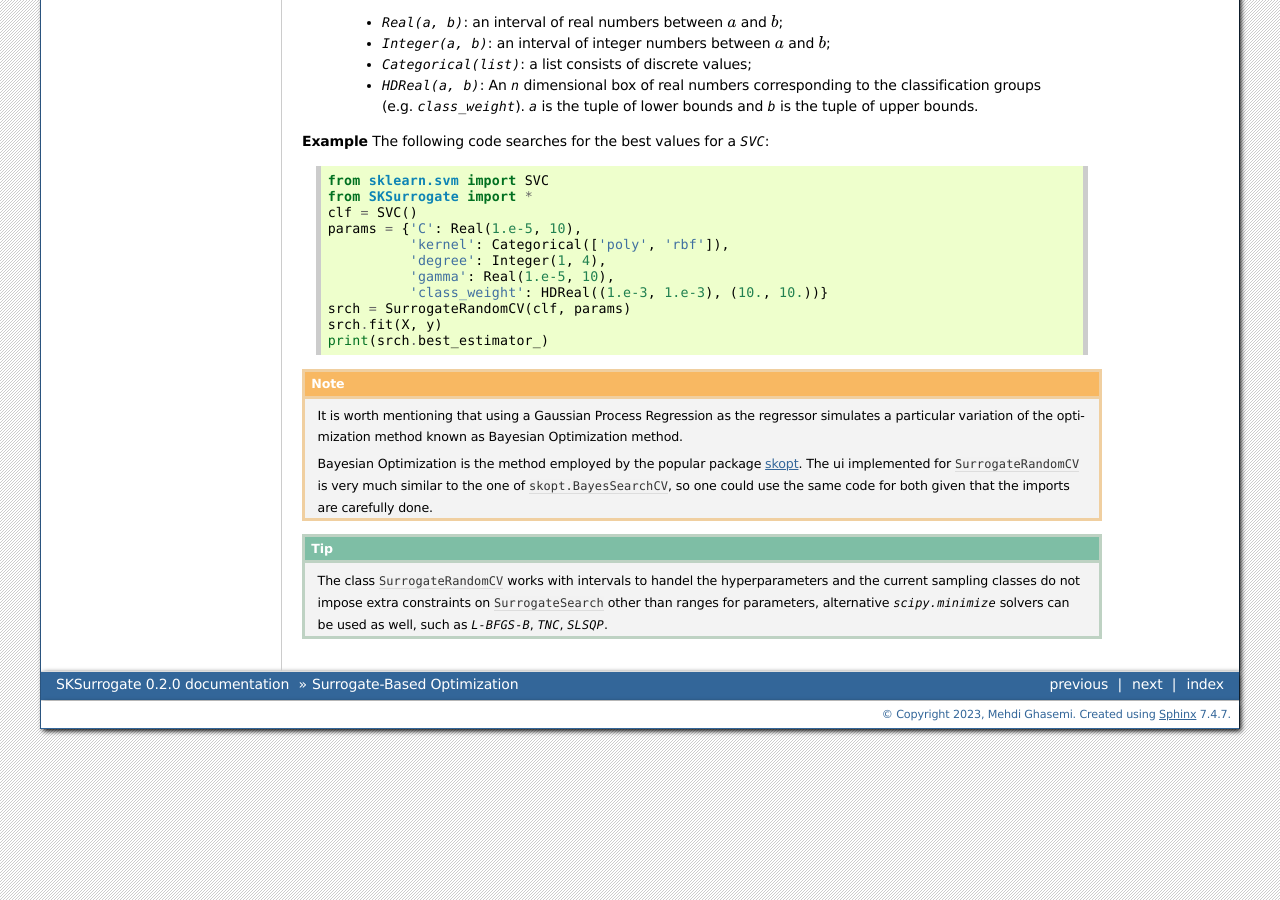
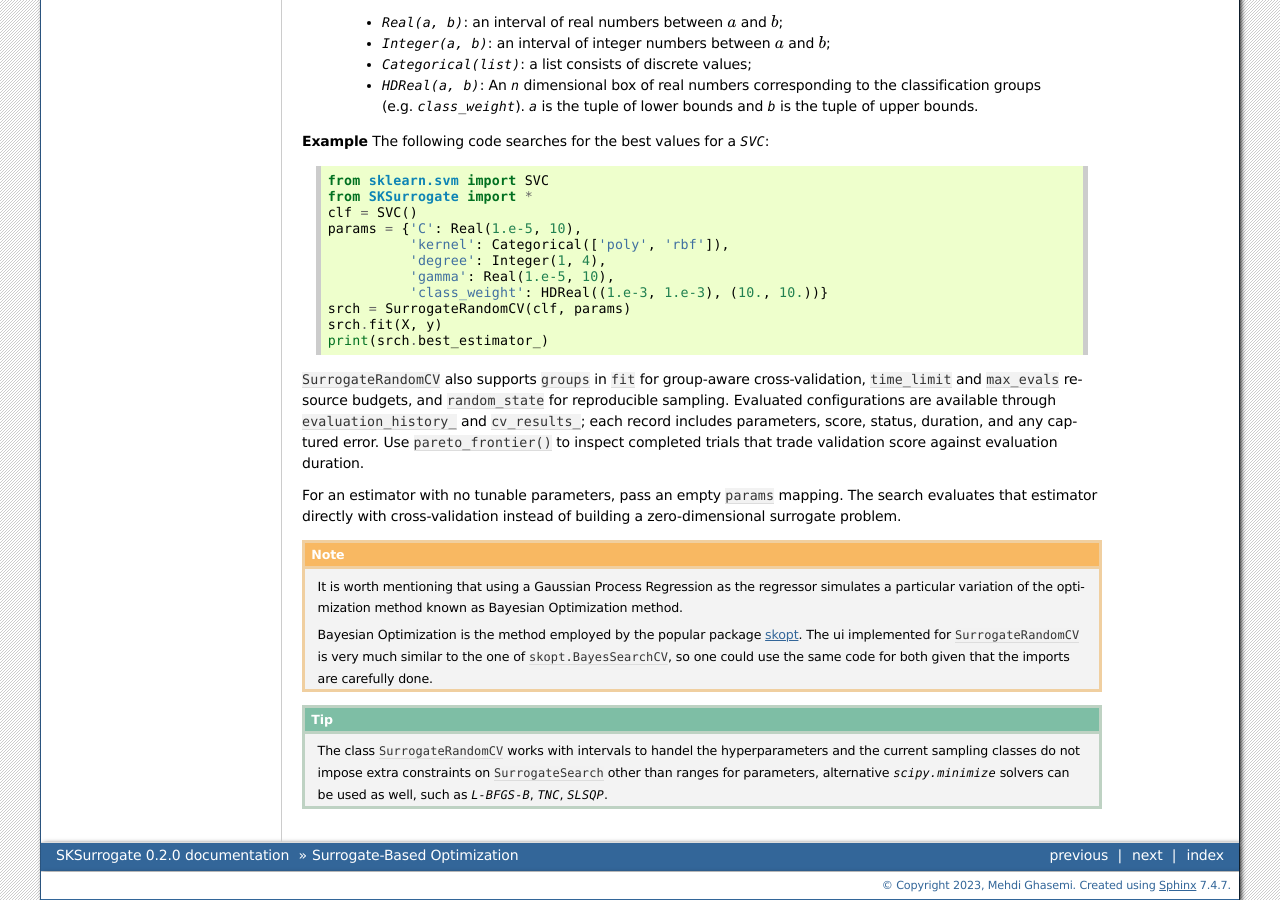
Before and after one commit to mghasemi/sksurrogate, a Sphinx documentation site: the page built from docs/surrogate.rst, in a window 1280 px wide and 900 px high, scrolled down 3326 px. Built offline with Sphinx 7.4.7, drawn with Linux system fonts in a browser that asks for light colours.

Commit message:
Enhance documentation for AutoML workflow and SurrogateRandomCV features; add metadata handling and cross-validation details

```diff
--- a/docs/mltrace.rst
+++ b/docs/mltrace.rst
@@ -47,6 +47,10 @@ Let us make up a sample classification task and trace the models via `mltrace`.
     MLTr = mltrack('sample', db_name="sample.db")
     # register the data
     MLTr.RegisterData(df, 'target')
+    # inspect the recorded Python and dependency versions
+    print(MLTr.GetMetadata())
+    # add dataset or experiment metadata
+    MLTr.UpdateMetadata({'dataset_version': 'sample-v1', 'seed': 7})
     # modify the description of the task
     MLTr.UpdateTask({'description': "This is a sample task to demonstrate\\
             capabilities of the mltrace."})
--- a/docs/opd.rst
+++ b/docs/opd.rst
@@ -152,7 +152,7 @@ We can retrieve the top `n` models via ``A.get_top(n)``.
 
     config = {
         # Regressors
-        "sklearn.linear_model.LinearRegression": {"normalize": Categorical([True, False])},
+        "sklearn.linear_model.LinearRegression": {},
         "sklearn.kernel_ridge.KernelRidge": {
             "alpha": Real(1.0e-4, 10.0),
             "kernel": Categorical(
--- a/docs/surrogate.rst
+++ b/docs/surrogate.rst
@@ -171,6 +171,18 @@ the estimator's arguments and their values are objects of the followin types:
     srch.fit(X, y)
     print(srch.best_estimator_)
 
+``SurrogateRandomCV`` also supports ``groups`` in ``fit`` for group-aware
+cross-validation, ``time_limit`` and ``max_evals`` resource budgets, and
+``random_state`` for reproducible sampling. Evaluated configurations are
+available through ``evaluation_history_`` and ``cv_results_``; each record
+includes parameters, score, status, duration, and any captured error. Use
+``pareto_frontier()`` to inspect completed trials that trade validation score
+against evaluation duration.
+
+For an estimator with no tunable parameters, pass an empty ``params`` mapping.
+The search evaluates that estimator directly with cross-validation instead of
+building a zero-dimensional surrogate problem.
+
 
 
 .. note::
```
Also changed, not shown: docs/intro.rst (+10 -0 lines).
